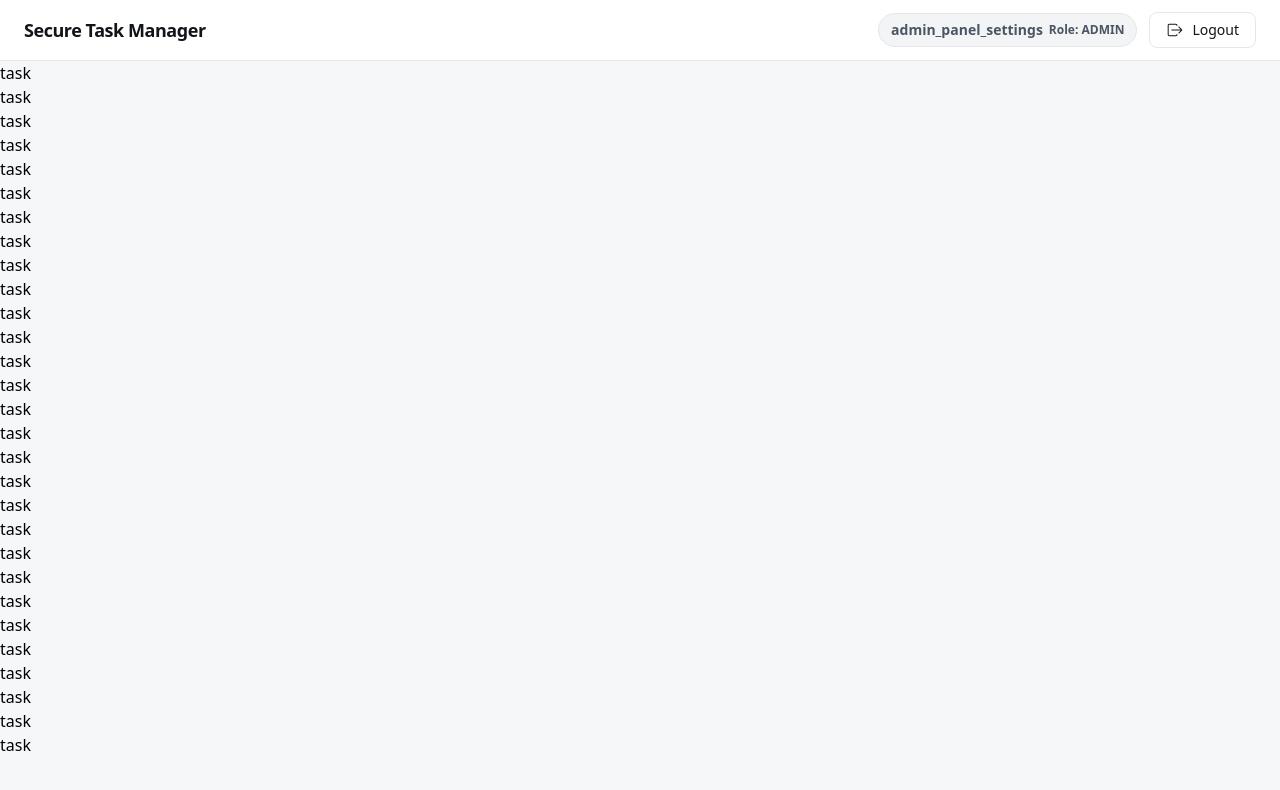
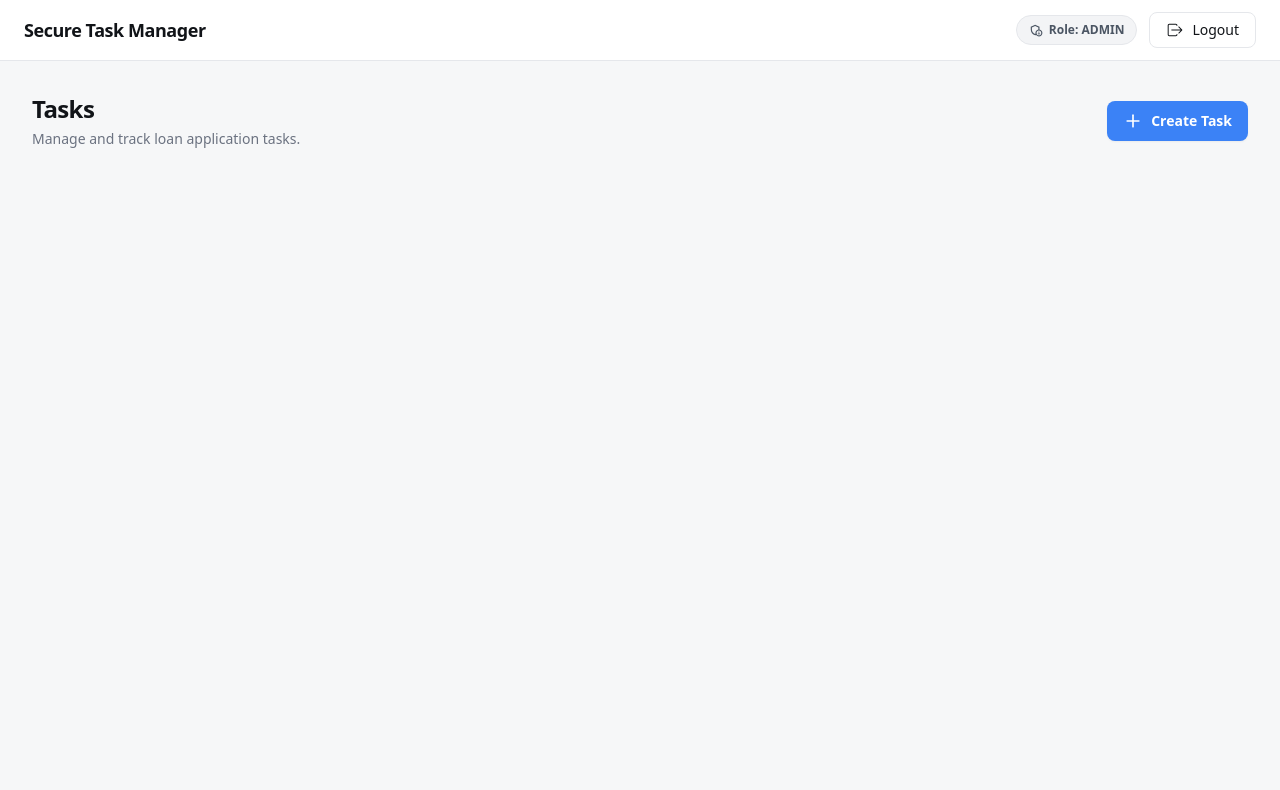
Before and after one commit to 21PM/Task-Manager, a React (Vite) app: page / in a window 1280 px wide. Shown: the top 790 px of the page. Built offline with nearby package versions, Linux system fonts and the light colour scheme.

Commit message:
create Task section added

```diff
--- a/src/Components/Header.jsx
+++ b/src/Components/Header.jsx
@@ -1,5 +1,6 @@
 import React from "react";
 import { IoIosLogOut } from "react-icons/io";
+import { MdOutlineAdminPanelSettings } from "react-icons/md";
 
 function Header() {
   return (
@@ -13,7 +14,7 @@ function Header() {
         <div class="flex items-center gap-3">
           <div class="hidden md:flex items-center px-3 py-1.5 rounded-full bg-gray-100  text-xs font-semibold text-gray-600  border border-gray-200 ">
             <span class="material-symbols-outlined text-sm mr-1.5">
-              admin_panel_settings
+              <MdOutlineAdminPanelSettings />
             </span>
             Role: ADMIN
           </div>
--- /dev/null
+++ b/src/Pages/Tasks/TaskComponents/CreateTaskSection.jsx
@@ -0,0 +1,23 @@
+import React from "react";
+import { FiPlus } from "react-icons/fi";
+
+function CreateTaskSection() {
+  return (
+    <div class="flex flex-col md:flex-row md:items-center justify-between gap-4 mb-8">
+      <div>
+        <h2 class="text-2xl font-bold text-[#111418] tracking-tight">Tasks</h2>
+        <p class="text-sm text-gray-500 mt-1">
+          Manage and track loan application tasks.
+        </p>
+      </div>
+      <button class="flex items-center justify-center h-10 px-4 bg-primary hover:bg-primary/90 text-white text-sm font-bold rounded-lg shadow-sm transition-colors min-w-[140px]">
+        <span class="material-symbols-outlined text-xl mr-2">
+          <FiPlus />
+        </span>
+        Create Task
+      </button>
+    </div>
+  );
+}
+
+export default CreateTaskSection;
--- a/src/Pages/Tasks/TasksPage.jsx
+++ b/src/Pages/Tasks/TasksPage.jsx
@@ -1,38 +1,15 @@
 import React from "react";
 import Header from "../../Components/Header";
+import { FiPlus } from "react-icons/fi";
+import CreateTaskSection from "./TaskComponents/CreateTaskSection";
+
 function TasksPage() {
   return (
-    <div className="relative w-full min-h-screen">
+    <div className="w-full min-h-screen bg-background-light">
       <Header />
-      <p>task</p>
-      <p>task</p>
-      <p>task</p>
-      <p>task</p>
-      <p>task</p>
-      <p>task</p>
-      <p>task</p>
-      <p>task</p>
-      <p>task</p>
-      <p>task</p>
-      <p>task</p>
-      <p>task</p>
-      <p>task</p>
-      <p>task</p>
-      <p>task</p>
-      <p>task</p>
-      <p>task</p>
-      <p>task</p>
-      <p>task</p>
-      <p>task</p>
-      <p>task</p>
-      <p>task</p>
-      <p>task</p>
-      <p>task</p>
-      <p>task</p>
-      <p>task</p>
-      <p>task</p>
-      <p>task</p>
-      <p>task</p>
+      <main class="flex-1 w-full max-w-7xl mx-auto px-4 sm:px-6 lg:px-8 py-8">
+        <CreateTaskSection />
+      </main>
     </div>
   );
 }
```
